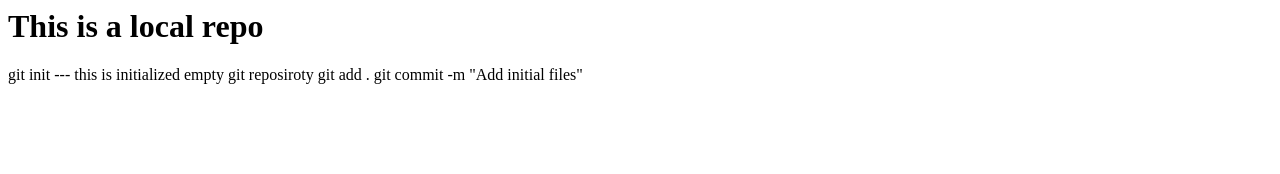
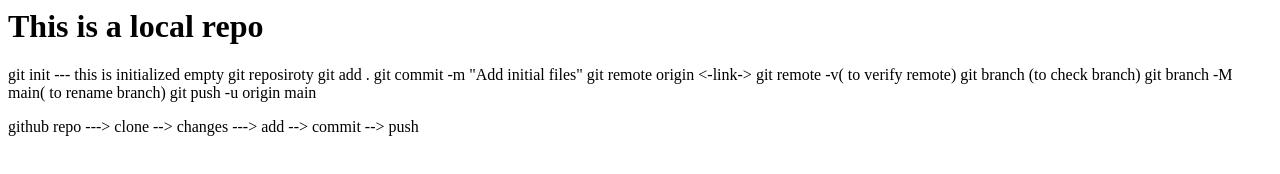
Before and after one commit to Vikash8766/LocalRepo, a plain HTML site: page index.html in a window 1280 px wide. Drawn offline with Linux system fonts and the light colour scheme.

Commit message:
Add workflow

```diff
--- a/index.html
+++ b/index.html
@@ -5,4 +5,16 @@
     git init --- this is initialized empty git reposiroty
     git add .
     git commit -m "Add initial files"
+    git remote origin <-link->
+    git remote -v( to verify remote)
+    git branch (to check branch)
+    git branch -M main( to rename branch)
+    git push -u origin main
+
 </p>
+
+<p>
+
+
+    github repo ---> clone --> changes ---> add --> commit --> push
+</p>
```
